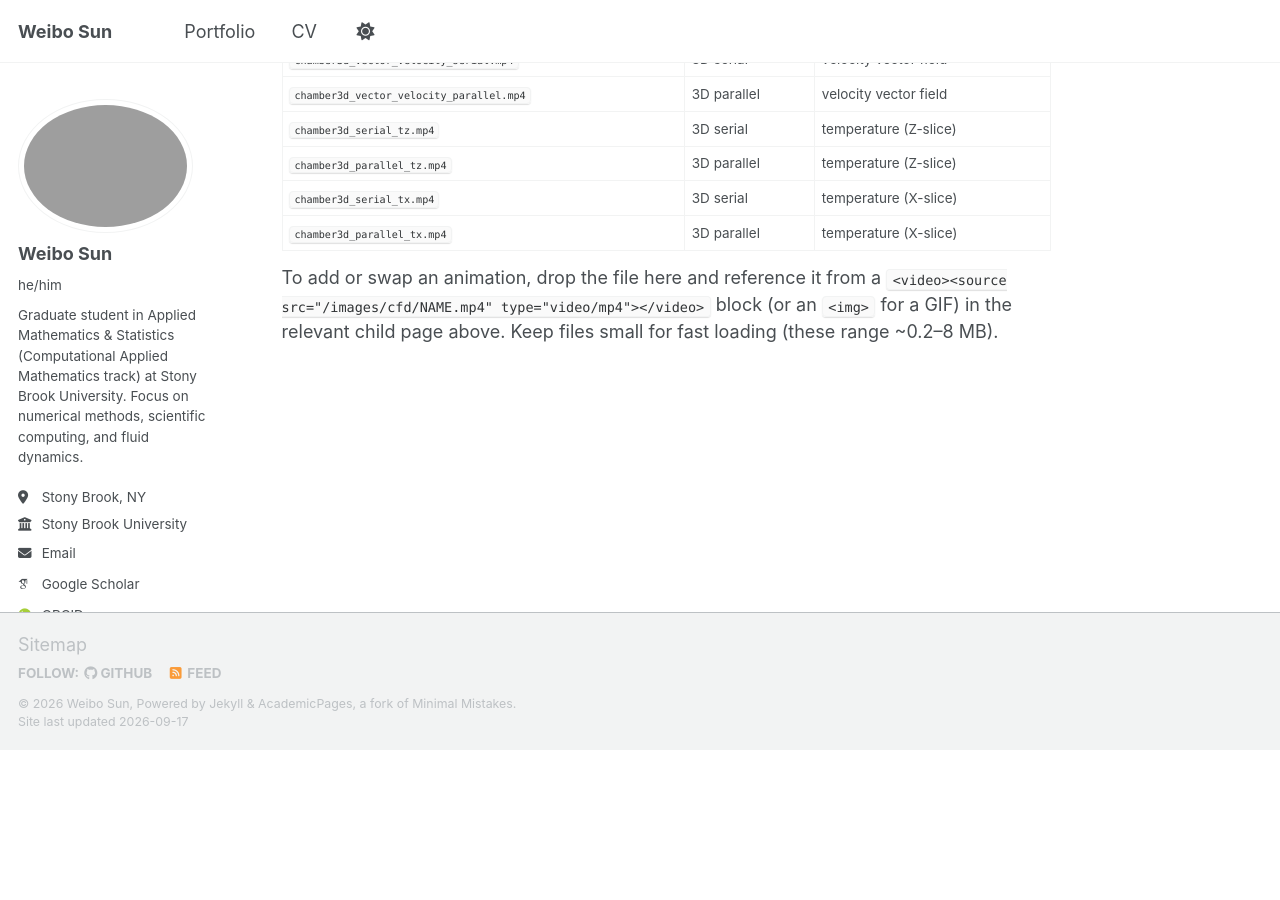
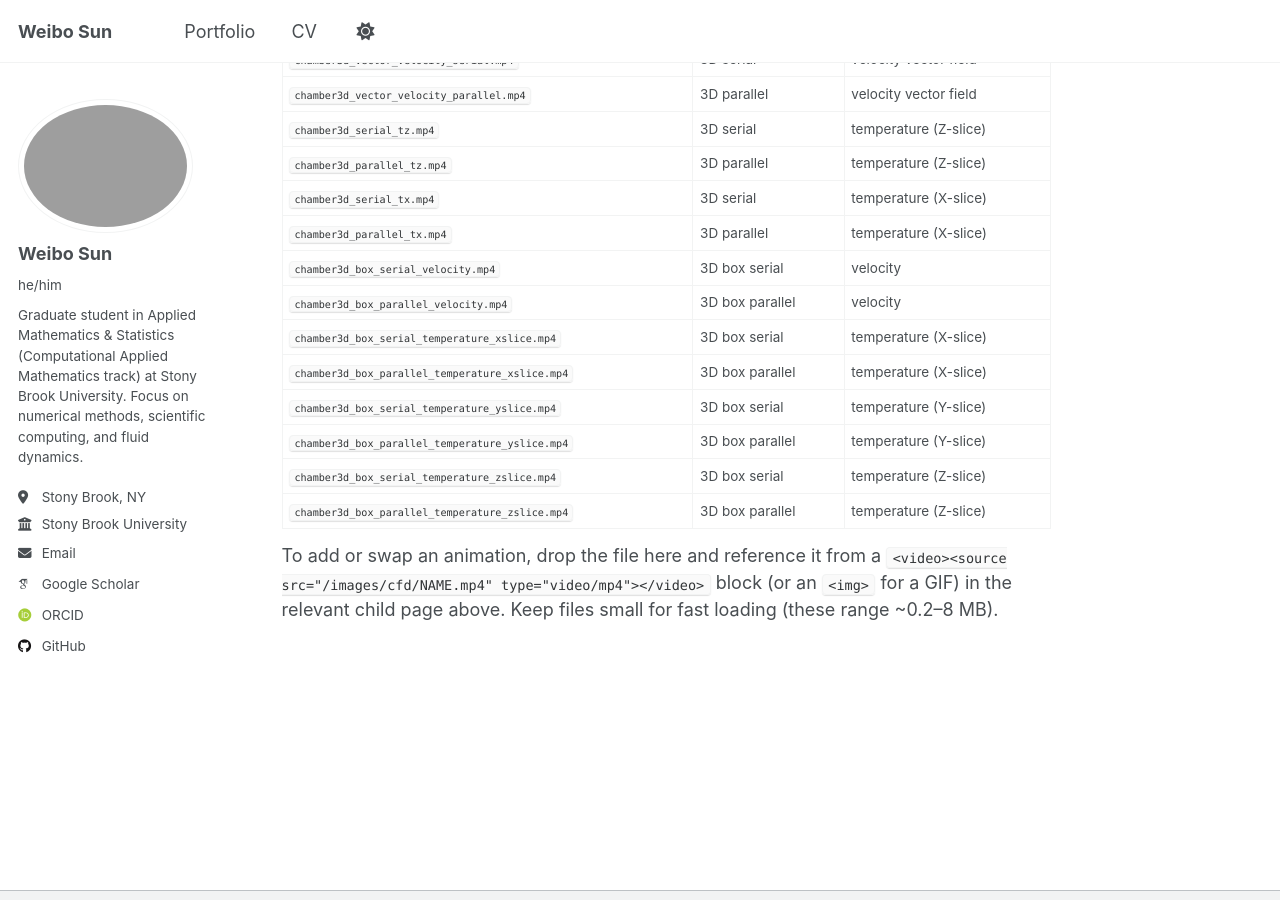
Before and after one commit to Webberrr7/Webberrr7.github.io, a Jekyll site: the page built from images/cfd/README.md, in a window 1280 px wide and 900 px high, scrolled down 2720 px. Built offline with Jekyll 4.4.1, drawn with Linux system fonts in a browser that asks for light colours; some web fonts are replaced; our own code applies the rules of GitHub Pages for plain Markdown files; a script that is not in the unit is left out; before the commit the page ends 3470 px from its top, so only the background shows below that.

Commit message:
Add 3D box chamber run (velocity + X/Y/Z temperature slices)
Eight animations: velocity and three temperature slices, each serial
vs parallel, for the all-Dirichlet box chamber configuration.

Co-Authored-By: Claude Fable 5 <noreply@anthropic.com>

```diff
--- a/images/cfd/README.md
+++ b/images/cfd/README.md
@@ -92,6 +92,14 @@ domain [0,2]×[0,1]×[0,1] on a 128×64×64 grid.
 | `chamber3d_parallel_tz.mp4` | 3D parallel | temperature (Z-slice) |
 | `chamber3d_serial_tx.mp4`   | 3D serial   | temperature (X-slice) |
 | `chamber3d_parallel_tx.mp4` | 3D parallel | temperature (X-slice) |
+| `chamber3d_box_serial_velocity.mp4`   | 3D box serial   | velocity |
+| `chamber3d_box_parallel_velocity.mp4` | 3D box parallel | velocity |
+| `chamber3d_box_serial_temperature_xslice.mp4`   | 3D box serial   | temperature (X-slice) |
+| `chamber3d_box_parallel_temperature_xslice.mp4` | 3D box parallel | temperature (X-slice) |
+| `chamber3d_box_serial_temperature_yslice.mp4`   | 3D box serial   | temperature (Y-slice) |
+| `chamber3d_box_parallel_temperature_yslice.mp4` | 3D box parallel | temperature (Y-slice) |
+| `chamber3d_box_serial_temperature_zslice.mp4`   | 3D box serial   | temperature (Z-slice) |
+| `chamber3d_box_parallel_temperature_zslice.mp4` | 3D box parallel | temperature (Z-slice) |
 
 To add or swap an animation, drop the file here and reference it from a
 `<video><source src="/images/cfd/NAME.mp4" type="video/mp4"></video>` block (or
```
Also changed, not shown: _pages/portfolio-cloud-chamber-chamber.md (+82 -0 lines), 8 other files.
